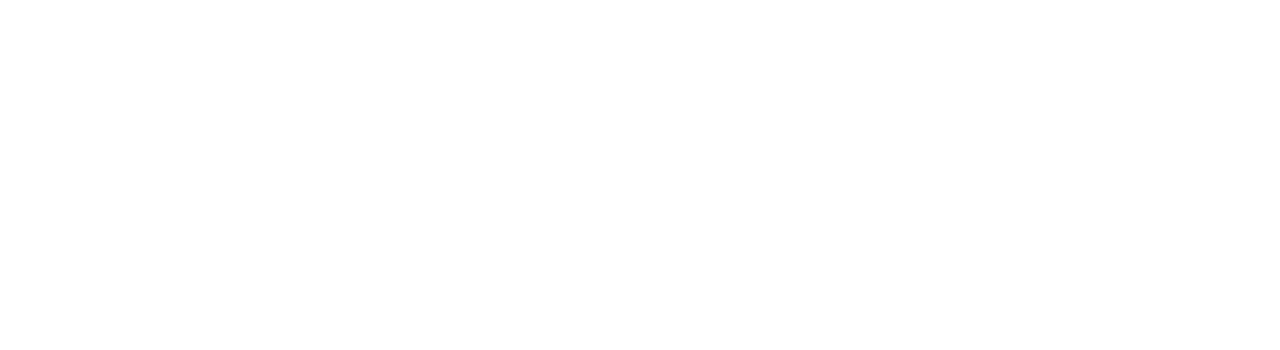
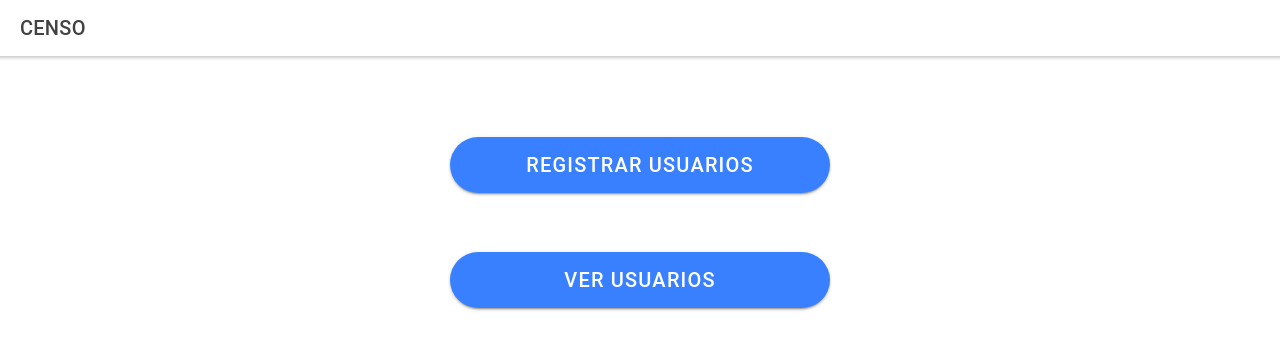
Before and after one commit to Seknys/PruebaAppMovilesReact, a React (Create React App) app: page /main-page in a window 1280 px wide. Shown: the top 350 px of the page. Built offline with nearby package versions, Linux system fonts and the light colour scheme.

Commit message:
merge ....

```diff
--- a/src/App.tsx
+++ b/src/App.tsx
@@ -1,26 +1,27 @@
-import { Redirect, Route } from 'react-router-dom';
-import { IonApp, IonRouterOutlet, setupIonicReact } from '@ionic/react';
-import { IonReactRouter } from '@ionic/react-router';
-import Home from './pages/Home';
+import { Redirect, Route } from "react-router-dom";
+import { IonApp, IonRouterOutlet, setupIonicReact } from "@ionic/react";
+import { IonReactRouter } from "@ionic/react-router";
+import Home from "./pages/Home";
 
 /* Core CSS required for Ionic components to work properly */
-import '@ionic/react/css/core.css';
+import "@ionic/react/css/core.css";
 
 /* Basic CSS for apps built with Ionic */
-import '@ionic/react/css/normalize.css';
-import '@ionic/react/css/structure.css';
-import '@ionic/react/css/typography.css';
+import "@ionic/react/css/normalize.css";
+import "@ionic/react/css/structure.css";
+import "@ionic/react/css/typography.css";
 
 /* Optional CSS utils that can be commented out */
-import '@ionic/react/css/padding.css';
-import '@ionic/react/css/float-elements.css';
-import '@ionic/react/css/text-alignment.css';
-import '@ionic/react/css/text-transformation.css';
-import '@ionic/react/css/flex-utils.css';
-import '@ionic/react/css/display.css';
+import "@ionic/react/css/padding.css";
+import "@ionic/react/css/float-elements.css";
+import "@ionic/react/css/text-alignment.css";
+import "@ionic/react/css/text-transformation.css";
+import "@ionic/react/css/flex-utils.css";
+import "@ionic/react/css/display.css";
 
 /* Theme variables */
-import './theme/variables.css';
+import "./theme/variables.css";
+import MainPage from "./pages/MainPage/MainPage";
 
 setupIonicReact();
 
@@ -34,6 +35,9 @@
         <Route exact path="/">
           <Redirect to="/home" />
         </Route>
+        <Route exact path="/main-page">
+          <MainPage />
+        </Route>
       </IonRouterOutlet>
     </IonReactRouter>
   </IonApp>
--- /dev/null
+++ b/src/pages/MainPage/MainPage.tsx
@@ -0,0 +1,53 @@
+import {
+  IonButton,
+  IonContent,
+  IonHeader,
+  IonPage,
+  IonTitle,
+  IonToolbar,
+} from "@ionic/react";
+import React from "react";
+import ExploreContainer from "../../components/ExploreContainer";
+
+export default function MainPage() {
+  return (
+    <IonPage>
+      <IonHeader>
+        <IonToolbar>
+          <IonTitle>CENSO</IonTitle>
+        </IonToolbar>
+      </IonHeader>
+      <IonContent
+        fullscreen
+        style={{
+          width: "30%",
+          display: "Flex",
+          alignSelf: "center",
+        }}
+      >
+        {/* <IonHeader collapse="condense">
+          <IonToolbar>
+            <IonTitle size="large">Blank</IonTitle>
+          </IonToolbar>
+        </IonHeader> */}
+        {/* <ExploreContainer /> */}
+        <div
+          style={{
+            width: "100%",
+            display: "flex",
+            flexDirection: "column",
+            marginTop: "20%",
+            // backgroundColor: "red",
+          }}
+        >
+          <IonButton size="large" style={{ marginBottom: 55 }} shape="round">
+            REGISTRAR USUARIOS
+          </IonButton>
+          <IonButton size="large" shape="round">
+            VER USUARIOS
+          </IonButton>
+        </div>
+      </IonContent>
+    </IonPage>
+  );
+}
```
